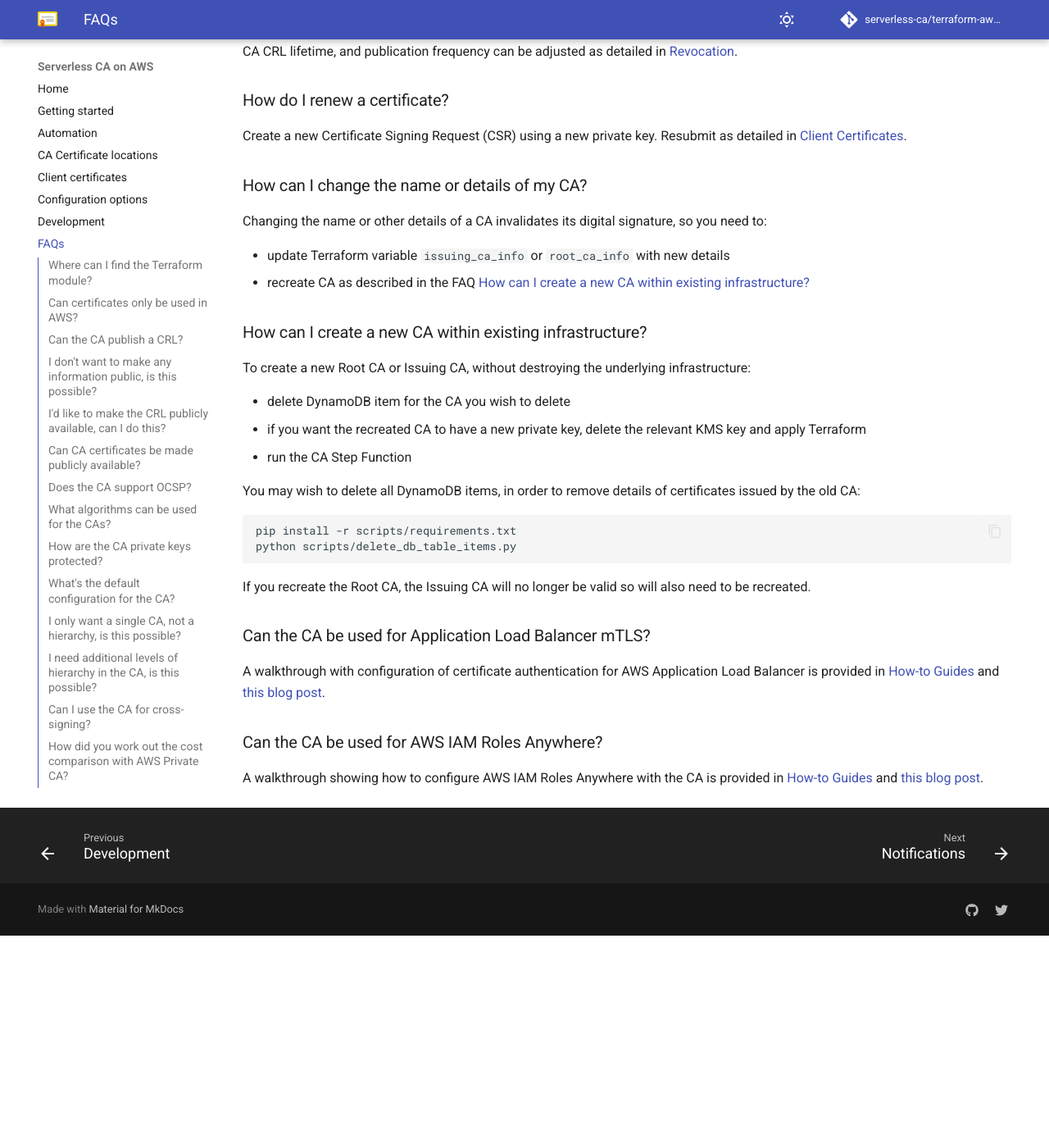
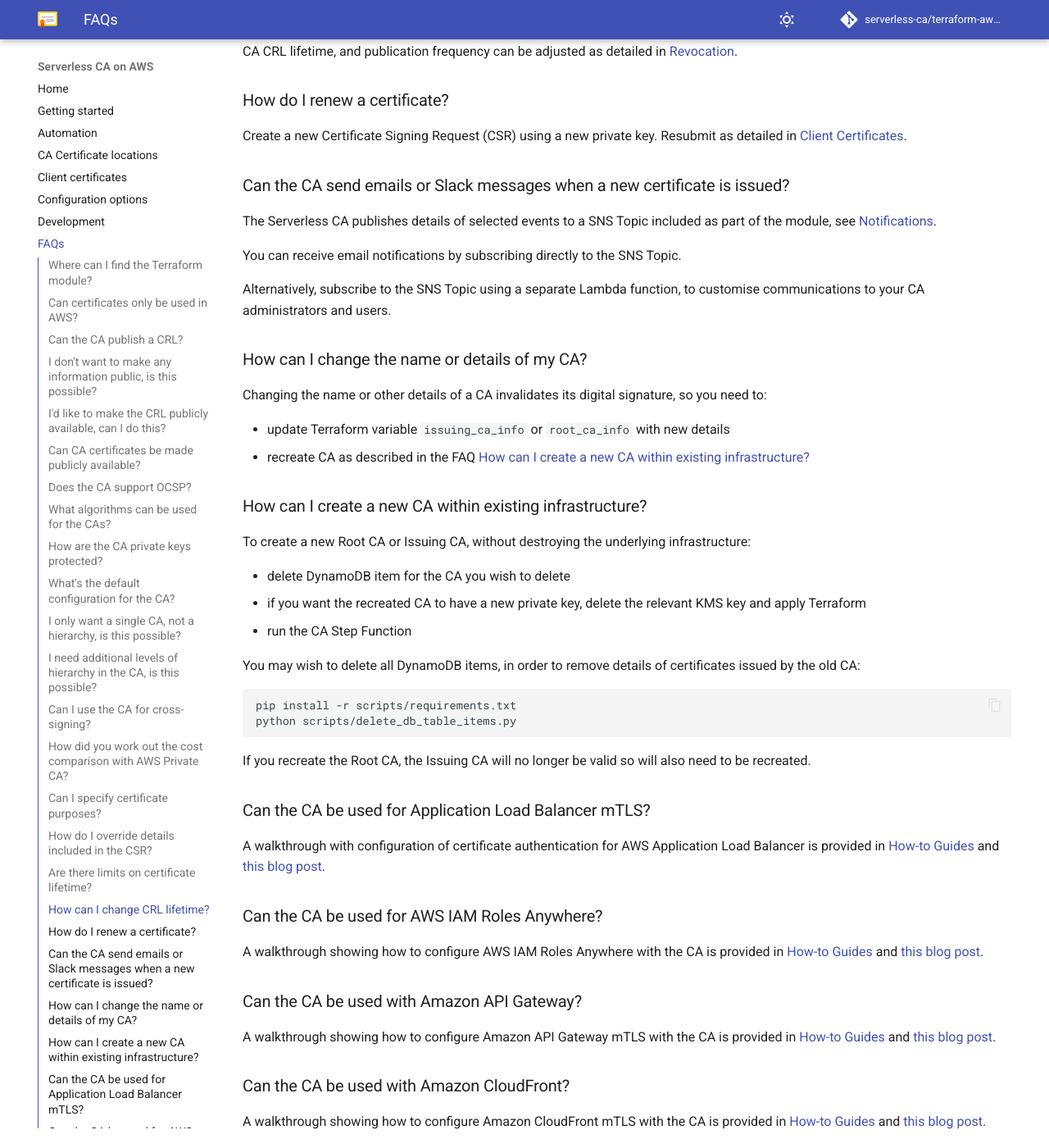
Before and after one commit to serverless-ca/terraform-aws-ca, an MkDocs documentation site: the page built from docs/faq.md, in a window 1280 px wide and 1400 px high, scrolled down 3685 px. Shown: the whole window at 82% size. Built offline with MkDocs 1.6.1 and Material for MkDocs 9.7.7, drawn with Linux system fonts in a browser that asks for light colours; comment, search, counter and statistics services are not loaded; before the commit the page ends 4826 px from its top, so only the background shows below that.

Commit message:
Documentation on CA Notifications (#508)

```diff
--- a/docs/faq.md
+++ b/docs/faq.md
@@ -106,6 +106,13 @@
 ### How do I renew a certificate?
 Create a new Certificate Signing Request (CSR) using a new private key. Resubmit as detailed in [Client Certificates](client-certificates.md#renewing-certificates).
 
+### Can the CA send emails or Slack messages when a new certificate is issued?
+The Serverless CA publishes details of selected events to a SNS Topic included as part of the module, see [Notifications](notifications.md).
+
+You can receive email notifications by subscribing directly to the SNS Topic.
+
+Alternatively, subscribe to the SNS Topic using a separate Lambda function, to customise communications to your CA administrators and users.
+
 ### How can I change the name or details of my CA?
 Changing the name or other details of a CA invalidates its digital signature, so you need to:
 
@@ -132,3 +139,9 @@
 
 ### Can the CA be used for AWS IAM Roles Anywhere?
 A walkthrough showing how to configure AWS IAM Roles Anywhere with the CA is provided in [How-to Guides](https://serverlessca.com/how-to-guides/iam/) and [this blog post](https://medium.com/@paulschwarzenberger/aws-iam-roles-anywhere-with-open-source-private-ca-6c0ec5758b2b).
+
+### Can the CA be used with Amazon API Gateway?
+A walkthrough showing how to configure Amazon API Gateway mTLS with the CA is provided in [How-to Guides](https://serverlessca.com/how-to-guides/api/) and [this blog post](https://medium.com/@paulschwarzenberger/api-gateway-mtls-with-open-source-cloud-ca-3362438445de).
+
+### Can the CA be used with Amazon CloudFront?
+A walkthrough showing how to configure Amazon CloudFront mTLS with the CA is provided in [How-to Guides](https://serverlessca.com/how-to-guides/cloudfront/) and [this blog post](https://medium.com/@paulschwarzenberger/amazon-cloudfront-mtls-with-open-source-serverless-ca-f49ce2bc9874).
```
Also changed, not shown: docs/notifications.md (+9 -1 lines).
